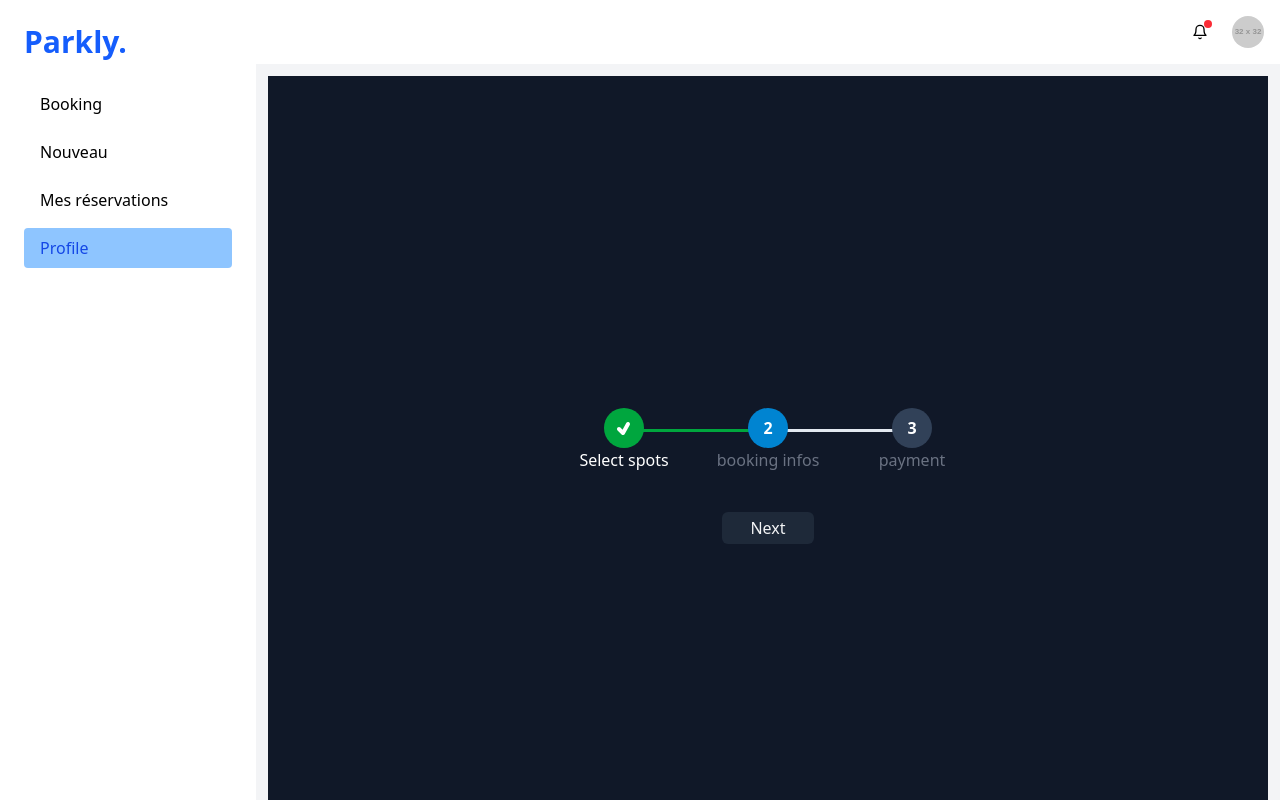
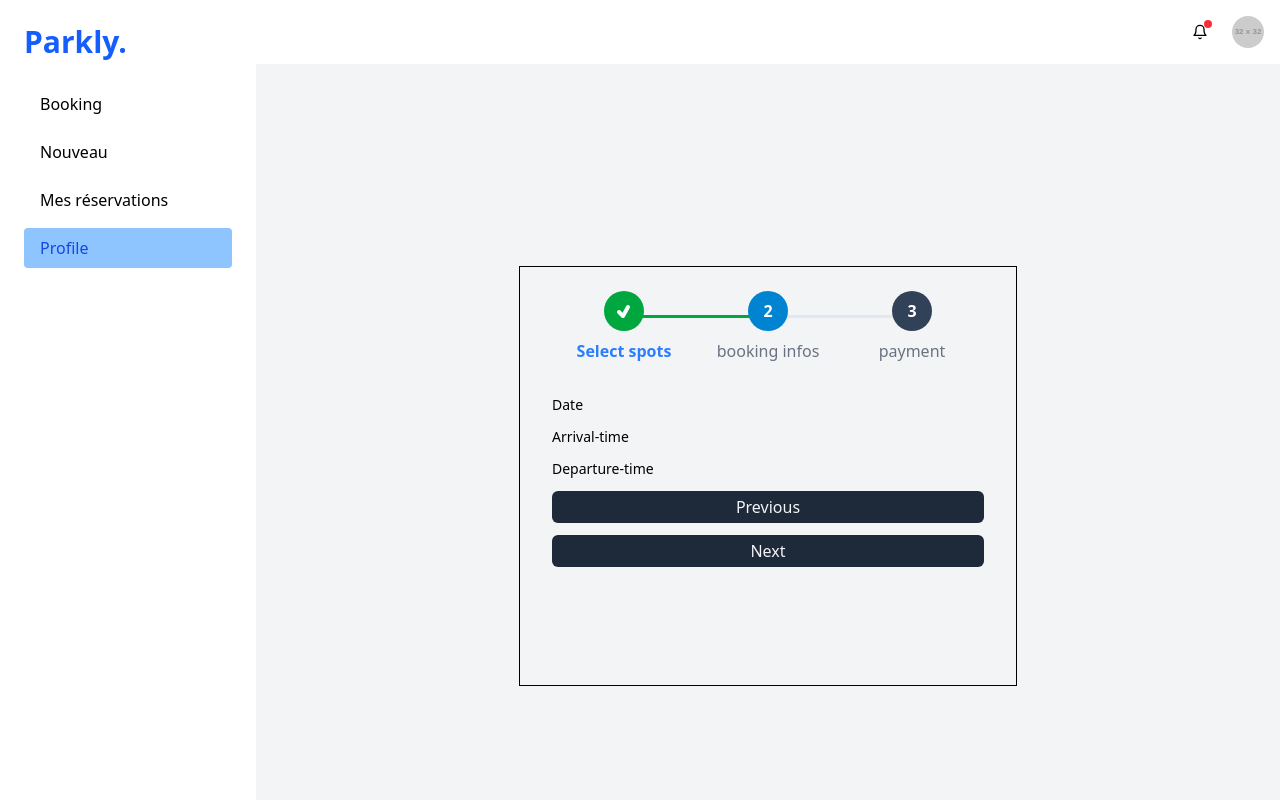
Before and after one commit to Sitr4ka/parkly, a React (Vite) app: page /profile in a window 1280 px wide. Both pictures are taken after a click on the button "Next". Built offline with nearby package versions, Linux system fonts and the light colour scheme.

Commit message:
feat: create stepper form

```diff
--- a/src/components/forms/NewBooking.jsx
+++ b/src/components/forms/NewBooking.jsx
@@ -10,13 +10,14 @@ const NewBooking = () => {
 
   return (
     <>
-      <div className="flex justify-between">
+      <div className=" relative border flex  flex-col text-center justify-start py-6 px-8 h-[420px]">
+        <div className="flex justify-between mb-8">
           {steps?.map((step, i) => (
             <div
               key={i}
               className={`step-item ${currentStep == i + 1 && 'active'} ${(i + 1 < currentStep || complete) && 'complete'}`}
             >
-            <div className="step">
+              <div className="step mb-2">
                 {i + 1 < currentStep || complete ? <TiTick size={24} /> : i + 1}
               </div>
               <p className="text-gray-500">{step}</p>
@@ -24,9 +25,27 @@ const NewBooking = () => {
           ))}
         </div>
 
+        {/* Forms */}
+        {currentStep == 1 && <SelectSpot />}
+        {currentStep == 2 && <BookingInfo />}
+        {currentStep == 3 && <Payment />}
+
+        {/* End Forms */}
+
         {!complete && (
           <button
-          className="btn"
+            className="btn bottom-2.5"
+            onClick={() => {
+              currentStep == steps.length + 1 ? setComplete(true) : setCurrentStep((prev) => prev - 1);
+            }}
+          >
+            {currentStep > steps.length ? 'Finish' : 'Previous'}
+          </button>
+        )}
+
+        {!complete && (
+          <button
+            className="btn mt-3 bottom-2.5"
             onClick={() => {
               currentStep == steps.length ? setComplete(true) : setCurrentStep((prev) => prev + 1);
             }}
@@ -34,8 +53,59 @@ const NewBooking = () => {
             {currentStep == steps.length ? 'Finish' : 'Next'}
           </button>
         )}
+      </div>
     </>
   );
 };
 
+function SelectSpot() {
+  return (
+    <>
+      <div className="mb-4">
+        <div className="h-48 border border-primary"></div>
+        <input type="hidden" placeholder="Choose spot" className="" />
+      </div>
+    </>
+  );
+}
+
+function BookingInfo() {
+  return (
+    <>
+      <div className="bookingInfo">
+        <div className="flex text-sm justify-between mb-3">
+          <label className="font-medium">Date</label>
+          <div className="font-light"></div>
+        </div>
+        <div className="flex text-sm justify-between mb-3">
+          <label className="font-medium">Arrival-time</label>
+          <div className="font-light"></div>
+        </div>
+        <div className="flex text-sm justify-between mb-3">
+          <label className="font-medium">Departure-time</label>
+          <div className="font-light"></div>
+        </div>
+      </div>
+    </>
+  );
+}
+
+function Payment() {
+  return (
+    <>
+      <div className="flex flex-col items-start mb-4">
+        <label htmlFor="paymentType">Payment</label>
+        <select className='border  w-full py-2 ps-3 rounded-md' name="paymentMethod" id="paymentMethod">
+            <option value="MVola">Mvola</option>
+            <option value="Airtel Money">Airtel Money</option>
+            <option value="Orange Money">Orange Money</option>
+        </select>
+      </div>
+      <div className="flex flex-col items-start">
+        <label htmlFor="number">Phone number</label>
+        <input className='formInput' type="number" name="paymentType" id="paymentType" />
+      </div>
+    </>
+  );
+}
 export default NewBooking;
--- a/src/components/forms/newBooking.css
+++ b/src/components/forms/newBooking.css
@@ -29,10 +29,14 @@
 }
 
 .complete p {
-    @apply text-white;
+    @apply text-blue-500 font-bold;
 }
 
 .complete:not(:first-child):before,
 .active:not(:first-child):before {
     @apply bg-green-600 ;
   }
+
+.formInput {
+  @apply border py-2 rounded-md w-full;
+}
--- a/src/pages/StepFormTest.jsx
+++ b/src/pages/StepFormTest.jsx
@@ -15,7 +15,7 @@ const StepFormTest = () => {
             <Navbar />
           </header>
           <main className="flex-1 p-3 bg-gray-100 overflow-y-auto">
-            <div className="bg-gray-900 flex flex-col gap-10 h-screen items-center justify-center">
+            <div className="flex flex-col gap-10 h-screen items-center justify-center">
               <NewBooking />
             </div>
           </main>
```
Lines whose indentation alone changed are shown as unchanged.
